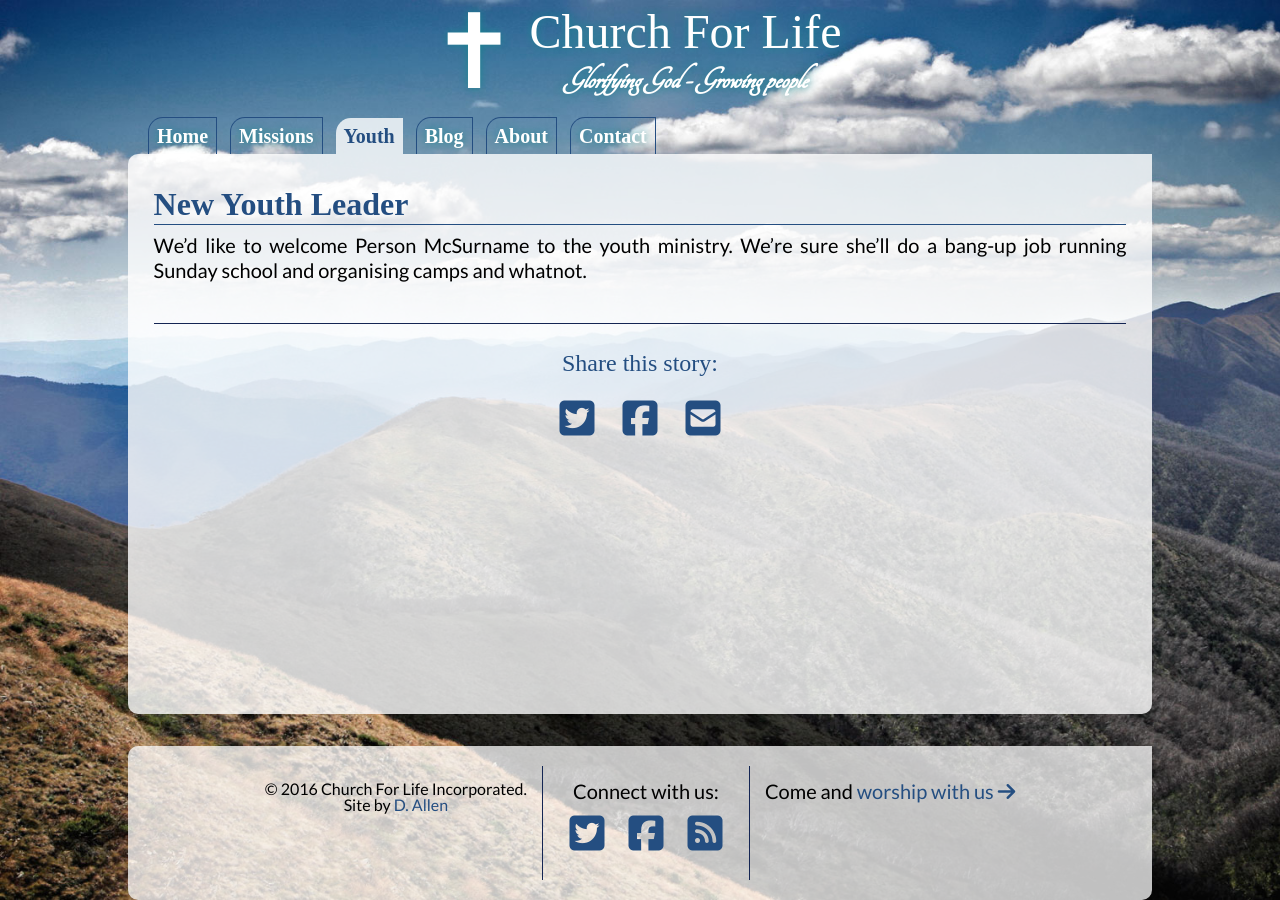
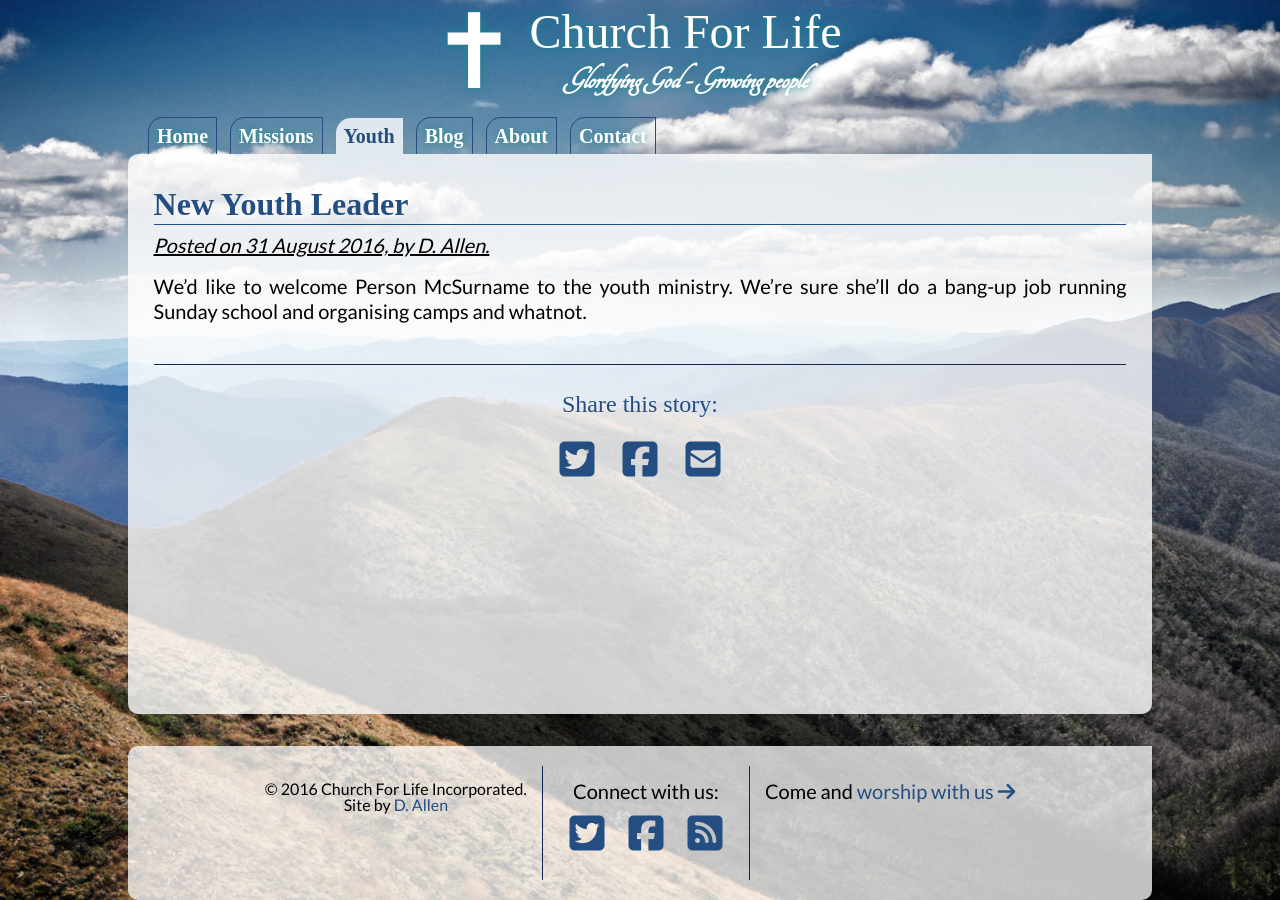
Before and after one commit to StaphSynth/Church-For-Life, a Jekyll site: the page built from _posts/2016-08-31-new-youth-leader.md, in a window 1280 px wide. Built offline with Jekyll 4.4.1, drawn with Linux system fonts in a browser that asks for light colours; nearby versions of some CDN libraries; some web fonts are replaced.

Commit message:
added 'posted by' section to the top of post.html

```diff
--- a/_layouts/post.html
+++ b/_layouts/post.html
@@ -3,6 +3,7 @@
 ---
 
 <h2>{{ page.title }}</h2>
+<p class="posted">Posted on {{ page.date | date_to_long_string }}, by {{ page.author }}.</p>
 
 {{ content }}
 
--- a/css/main.css
+++ b/css/main.css
@@ -279,6 +279,11 @@
 .separator {
 	margin: 0.5rem 0;
 	border-top: solid 1px #142553;
+}
+
+.posted {
+	text-decoration: underline;
+	font-style: italic;
 }
 
 em {
```
Also changed, not shown: img/1280px-BlueMountains123.jpg (deleted), img/acclogo.jpg (deleted), img/eucalypts.jpg (deleted), img/mountains.jpg (deleted).
